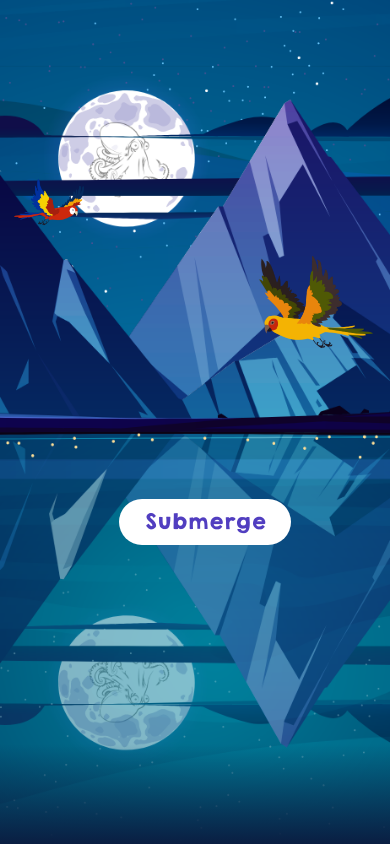
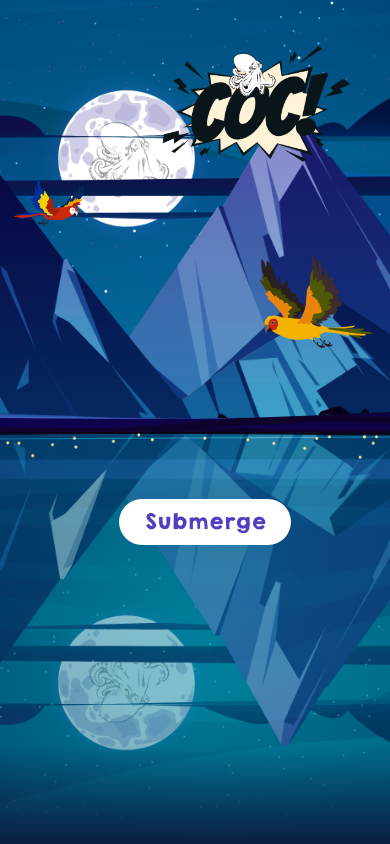
Before and after one commit to YosephAlves/newcocsite, a plain HTML site: page home.html in a window 390 px wide. Shown: the top 844 px of the page. Drawn offline with nearby package versions, Linux system fonts and the light colour scheme; files whose address does not match are found by name.

Commit message:
Update home.html

```diff
--- a/home.html
+++ b/home.html
@@ -11,7 +11,6 @@
 </head>
 <body>
     <script src="/JS/loader.js"></script>
-
     <header>
         <a href="index.html " style="z-index: 1;" ><img class="logo" src="/images/Logo COC w Octopus.png"></a>
         <ul id="header" style="z-index: 1;">
@@ -22,6 +21,9 @@
             <li><a href="#">About</a></li>
         </ul>
     </header>
+
+    <a href="index.html " style="z-index: 1;" ><img class="logomobile" src="/images/Logo COC w Octopus.png"></a>
+
     <section>
         <img class="lake" src="/images/Landscape/moon.png" id="moon">
         <img class="lake" src="/images/Landscape/big mountain.png" id="big_mountain">
```
